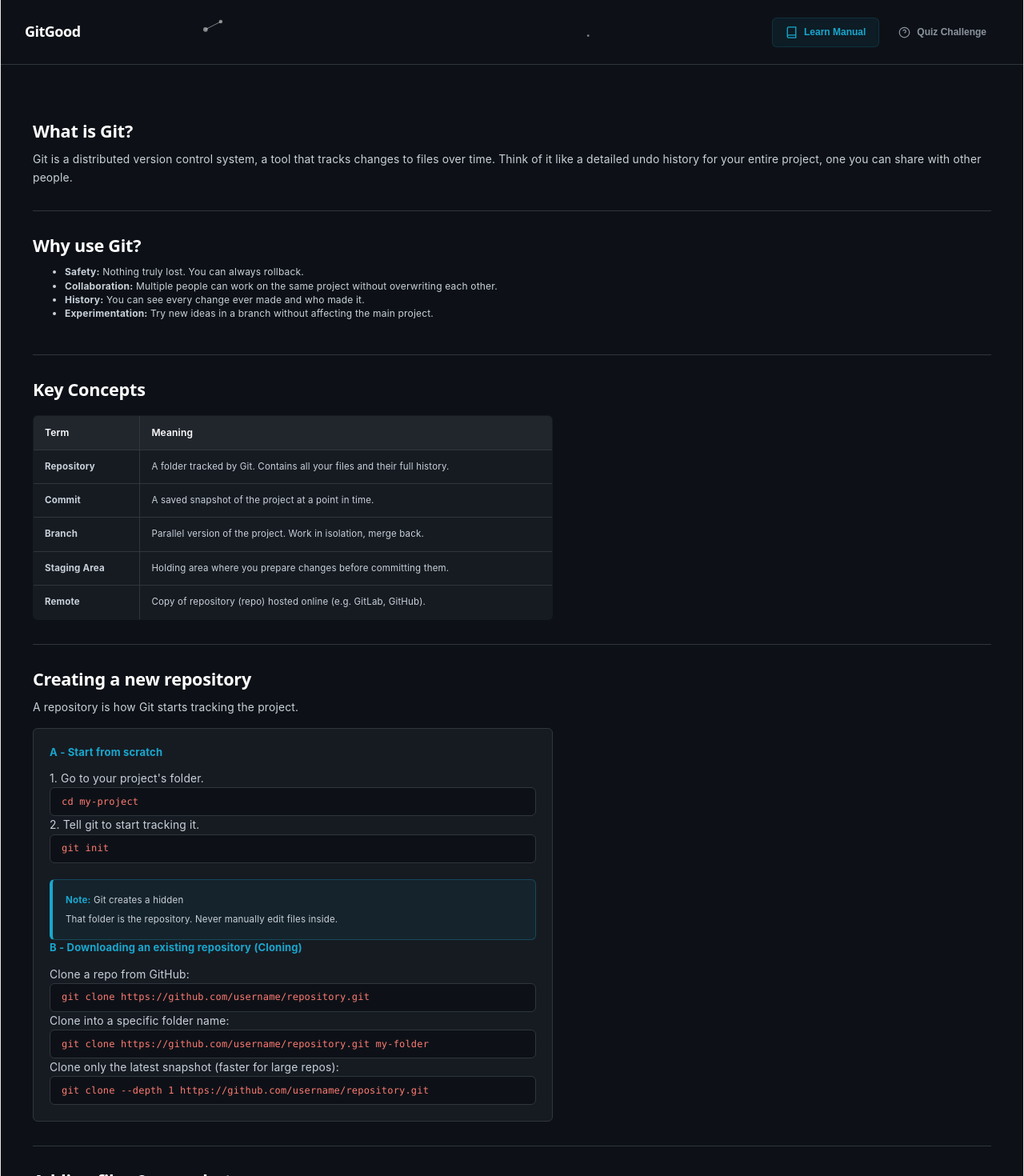
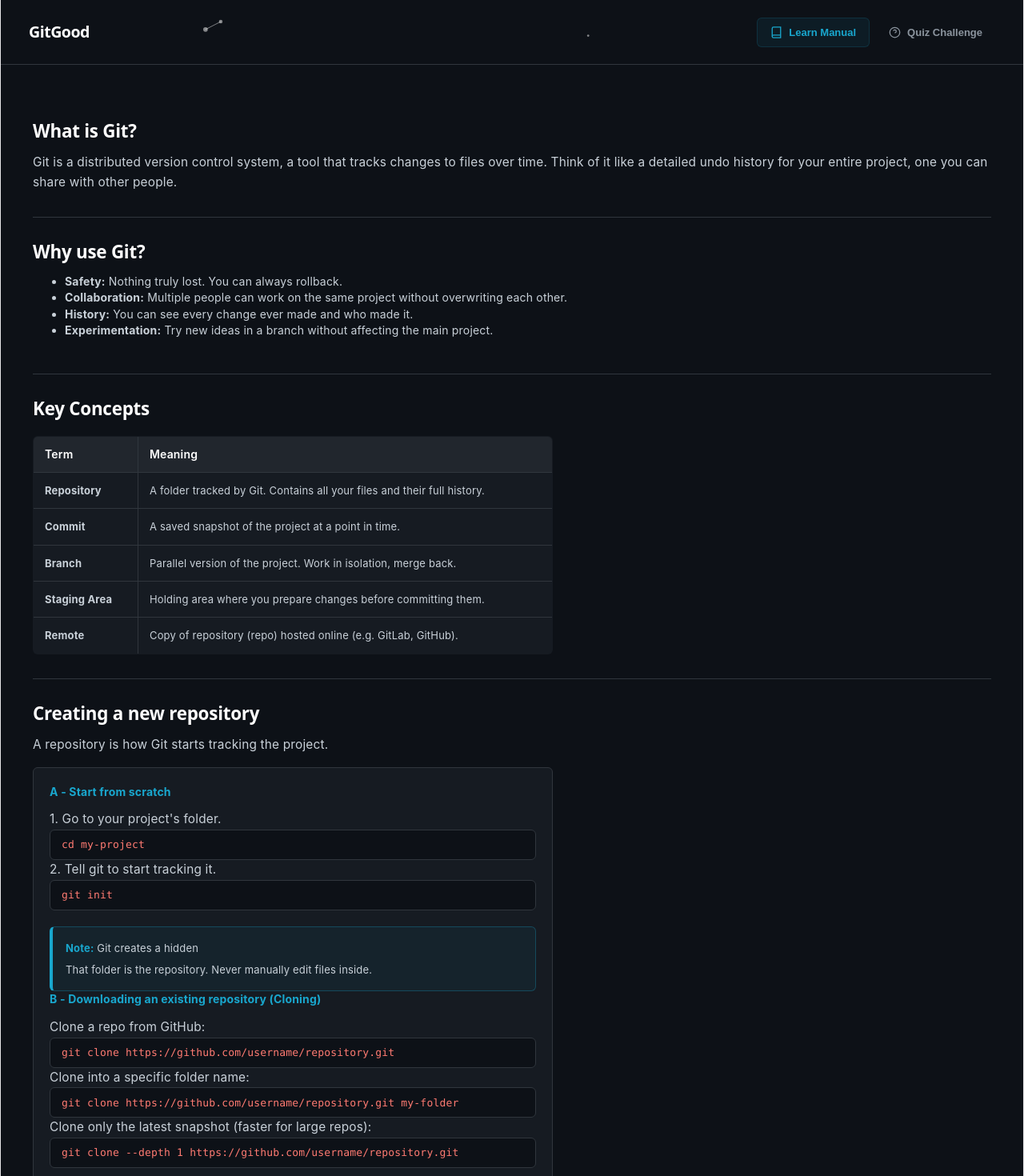
Before and after one commit to yukonseeme/gitGood, a React (Vite) app: page / in a window 1280 px wide. Shown: the top 1470 px of the page at 80% size. Built offline with nearby package versions, Linux system fonts and the light colour scheme; no server answers.

Commit message:
update: made the font size larger

```diff
--- a/src/App.css
+++ b/src/App.css
@@ -6,7 +6,7 @@
   --accent-cyan: #19A7CE;
   --text: #c9d1d9;
   --text-heading: #ffffff;
-  font-size: 12px;
+  font-size: 14px;
   font-family: -apple-system, BlinkMacSystemFont, "Segoe UI", Helvetica, Arial, sans-serif;
 }
 
@@ -72,7 +72,7 @@ html, body {
 }
 
 .topbar h2 {
-  font-size: 1.5rem;
+  font-size: 1.4rem; /* Balanced against the new base root */
   font-weight: 700;
   letter-spacing: -0.5px;
   color: var(--text-heading);
@@ -88,7 +88,7 @@ html, body {
 .logo-icon {
   font-family: ui-monospace, monospace;
   font-weight: 700;
-  font-size: 14px;
+  font-size: 13px;
   color: var(--accent-cyan);
   background: rgba(25, 167, 206, 0.1);
   padding: 4px 8px;
@@ -110,7 +110,7 @@ html, body {
   background: none;
   border: none;
   color: #8b949e;
-  font-size: 12px;
+  font-size: 13px; /* Scaled up from 12px */
   font-weight: 600;
   cursor: pointer;
   padding: 10px 16px;
@@ -160,7 +160,7 @@ html, body {
 }
 
 .content section h2 {
-  font-size: 1.8rem;
+  font-size: 1.6rem; /* Proportional balance update */
   font-weight: 600;
   color: var(--text-heading);
   margin-top: 0;
@@ -168,7 +168,7 @@ html, body {
 }
 
 .content section p {
-  font-size: 1.15rem;
+  font-size: 1.1rem;
   line-height: 1.6;
   color: var(--text);
 }
@@ -200,7 +200,7 @@ th {
 
 td {
   color: var(--text);
-  font-size: 11.5px;
+  font-size: 13px; /* Shifted from 11.5px for readable table documentation lists */
 }
 
 tr:hover {
@@ -209,7 +209,7 @@ tr:hover {
 
 .code-block {
   line-height: 160%;
-  font-size: 12px;
+  font-size: 13px; /* Clean tracking scale boost */
   background-color: var(--bg-surface);
   border: 1px solid var(--border-color);
   border-radius: 6px;
@@ -223,7 +223,7 @@ tr:hover {
   margin-top: 0;
   margin-bottom: 12px;
   color: var(--accent-cyan);
-  font-size: 13px;
+  font-size: 14px;
 }
 
 .comment {
@@ -241,11 +241,11 @@ code {
   align-items: center;
   justify-content: flex-start;
   font-family: ui-monospace, SFMono-Regular, SF Mono, Menlo, Consolas, Liberation Mono, monospace;
-  font-size: 12px;
+  font-size: 13px; /* Unified code snippet sizes */
   margin-bottom: 15px;
   padding: 0 14px;
   width: 100%;
-  height: 36px;
+  height: 38px;
   border-radius: 6px;
   background-color: var(--bg-main);
   border: 1px solid var(--border-color);
@@ -270,7 +270,7 @@ code:last-child {
 
 .note p {
   margin: 0 0 6px 0 !important;
-  font-size: 11.5px !important;
+  font-size: 13px !important; /* Fixed cramped paragraph strings */
 }
 
 .note p:last-child {
@@ -287,7 +287,7 @@ code:last-child {
   height: auto;
   padding: 14px;
   color: #a5d6ff;
-  line-height: 1.5;
+  line-height: 1.6;
 }
 
 .quiz-container {
@@ -310,7 +310,7 @@ code:last-child {
   border: 1px solid var(--border-color);
   cursor: pointer;
   font-weight: 600;
-  font-size: 12px;
+  font-size: 13px;
   transition: all 0.2s cubic-bezier(0.4, 0, 0.2, 1);
   background-color: var(--bg-element);
   color: var(--text-heading);
@@ -356,10 +356,11 @@ code:last-child {
 }
 
 .question-text {
-  font-size: 1.4rem;
+  font-size: 1.3rem; /* Scaled seamlessly via rem targets */
   font-weight: 600;
   margin-bottom: 20px;
   color: var(--text-heading);
+  line-height: 1.4;
 }
 
 .options-list {
@@ -375,7 +376,7 @@ code:last-child {
   border: 1px solid var(--border-color);
   background-color: var(--bg-main);
   color: var(--text);
-  font-size: 12px;
+  font-size: 13px; /* Clean clickable choice elements */
   cursor: pointer;
   transition: all 0.15s ease;
 }
@@ -411,7 +412,7 @@ code:last-child {
 }
 
 .result-status {
-  font-size: 1.2rem;
+  font-size: 1.15rem;
   font-weight: bold;
   margin: 0 0 10px 0;
 }
@@ -420,7 +421,7 @@ code:last-child {
 .result-status.incorrect { color: #f85149; }
 
 .explanation-text {
-  font-size: 12px;
+  font-size: 13px;
   line-height: 1.6;
   color: var(--text);
   background: var(--bg-main);
@@ -444,7 +445,7 @@ code:last-child {
 }
 
 .score-card h4 {
-  font-size: 1.4rem;
+  font-size: 1.3rem;
   margin: 0 0 6px 0;
   color: var(--text-heading);
 }
@@ -459,7 +460,7 @@ code:last-child {
 
 .mentor-header {
   margin: 0 0 10px 0;
-  font-size: 1.3rem;
+  font-size: 1.25rem;
   color: var(--accent-cyan);
   font-weight: 600;
 }
@@ -468,6 +469,6 @@ code:last-child {
   margin: 0;
   line-height: 1.6;
   white-space: pre-line;
-  font-size: 12px;
+  font-size: 13px;
   color: var(--text);
 }
```
